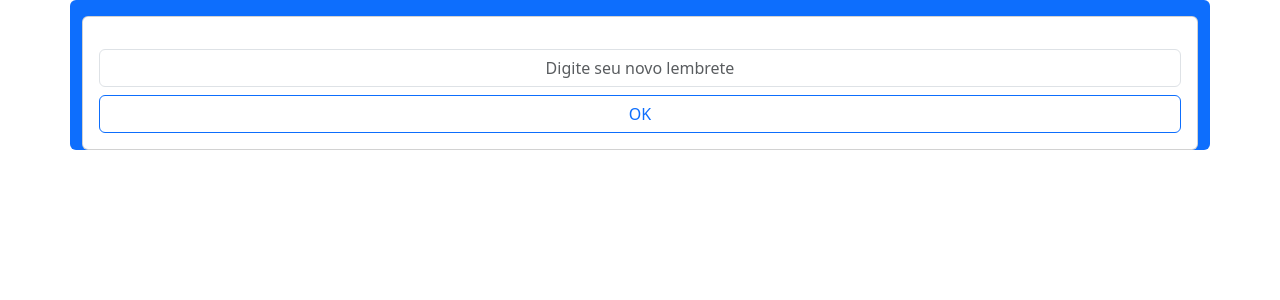
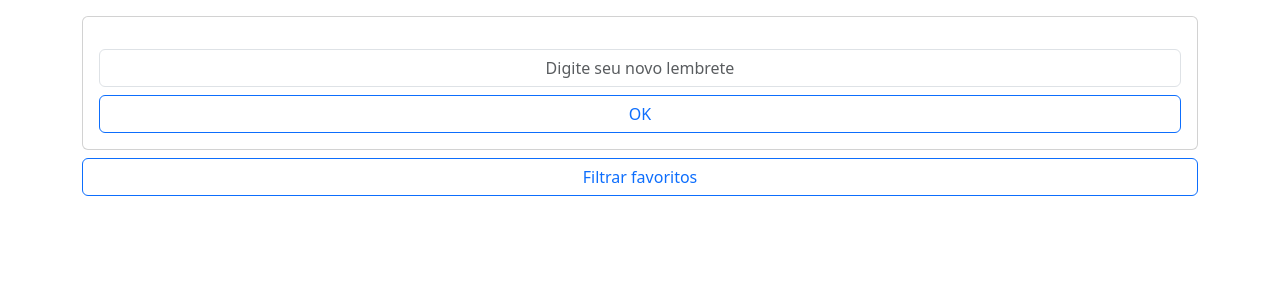
Before and after one commit to lenyon/Lembretes-P1, a React (Vite) app: page / in a window 1280 px wide. Shown: the top 300 px of the page. Built offline with nearby package versions, Linux system fonts and the light colour scheme.

Commit message:
feat(p1): filtra lembretes

```diff
--- a/src/App.jsx
+++ b/src/App.jsx
@@ -7,6 +7,7 @@ class App extends React.Component {
     super(props);
     this.state = {
       lista: [],
+      filtroAtivo: false
     };
   }
 
@@ -32,13 +33,20 @@ class App extends React.Component {
     this.setState({lista: this.state.lista})
   }
 
+  filtrarLembretes = () => {
+
+    this.setState({filtroAtivo: !this.state.filtroAtivo})
+
+  }
+
   render() {
     return (
-      <div className="container bg-primary rounded">
+      <div className="container rounded">
         <div className="row">
           <div className="col-12">
             <LembreteLista
               lembretes={this.state.lista}
+              filtro={this.state.filtroAtivo}
               removerLembrete={this.removerLembrete}
               atualizarFavorito={this.atualizarFavorito}
               />
@@ -48,6 +56,8 @@ class App extends React.Component {
         <div className="row">
           <div className="col-12 mt-3">
             <LembreteEntrada adicionarLembrete={this.adicionarLembrete} />
+            <button className="btn btn-outline-primary w-100 mt-2"
+                    onClick={this.filtrarLembretes}>Filtrar favoritos</button>
           </div>
         </div>
       </div>
--- a/src/LembreteLista.jsx
+++ b/src/LembreteLista.jsx
@@ -6,7 +6,11 @@ export default class LembreteLista extends React.Component {
   }
 
   render() {
-    return this.props.lembretes.map((lembrete) => (
+    let lembretes;
+    this.props.filtro ?
+    lembretes = this.props.lembretes.filter(lembrete => lembrete.favorito):
+    lembretes = this.props.lembretes
+    return lembretes.map((lembrete) => (
       <div className="card">
         <div className="card-body">
           <div className=" d-flex flex-grow-1 align-items-center">
```
